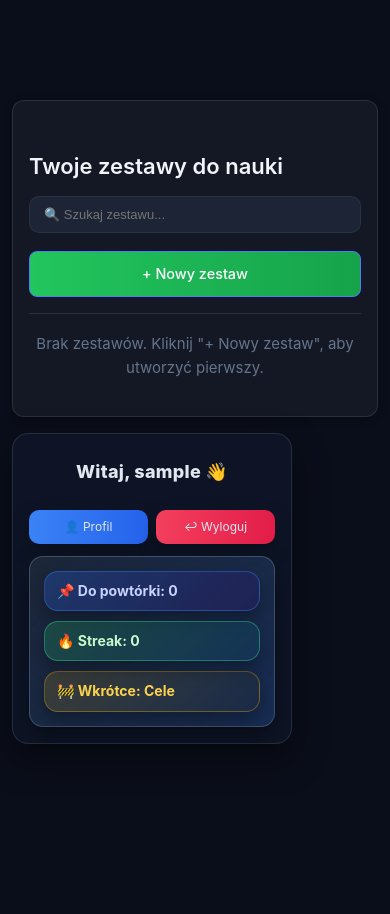
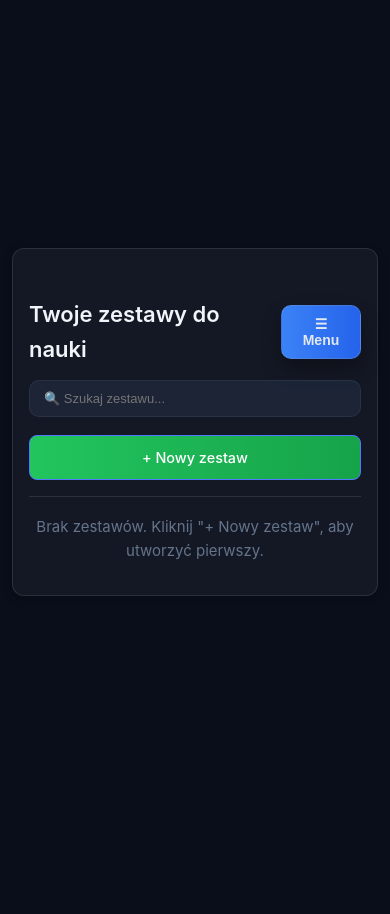
Before and after one commit to MarczewskiMikolaj/Madra-Nauka, a Flask app: page /dashboard in a window 390 px wide. After the commit the page ends 596 px from the top, so only its background shows below. Run offline with Flask 3, Linux system fonts and the light colour scheme; the visitor is signed in with stand-in values (Sample User, id 1).

Commit message:
mobile adjustments

```diff
--- a/templates/dashboard.html
+++ b/templates/dashboard.html
@@ -197,6 +197,48 @@
                 padding: 8px 0;
                 font-size: 11px;
             }
+            .page-shell { gap: 12px; }
+            .mobile-menu-toggle { display: inline-flex; }
+            .sidebar-backdrop {
+                display: block;
+                position: fixed;
+                inset: 0;
+                background: rgba(0,0,0,0.6);
+                backdrop-filter: blur(5px);
+                opacity: 0;
+                pointer-events: none;
+                transition: opacity .2s ease;
+                z-index: 18;
+            }
+            .sidebar-backdrop.show { opacity: 1; pointer-events: auto; }
+            .sidebar {
+                position: fixed;
+                top: 0;
+                right: 0;
+                left: auto;
+                bottom: 0;
+                width: min(380px, 92vw);
+                max-height: none;
+                height: 100vh;
+                overflow: auto;
+                transform: translateX(100%);
+                opacity: 0;
+                pointer-events: none;
+                transition: opacity .2s ease, transform .2s ease;
+                z-index: 19;
+            }
+            .sidebar.open {
+                opacity: 1;
+                pointer-events: auto;
+                transform: translateX(0);
+            }
+            .sidebar { box-shadow: 0 18px 38px rgba(0,0,0,0.5); }
+        }
+
+        @media (min-width: 769px) {
+            .mobile-menu-toggle { display: none; }
+            .sidebar { position: sticky; top: 16px; opacity: 1; pointer-events: auto; transform: none; }
+            .sidebar-backdrop { display: none; }
         }
 
         @media (max-width: 430px) {
@@ -230,6 +272,7 @@
         .main-card {
             flex: 1;
             padding-top: 24px;
+            padding-bottom: 16px;
         }
         .sidebar {
             width: 280px;
@@ -393,6 +436,56 @@
             font-size: 11px;
             padding: 3px 8px;
         }
+
+        /* Mobile override (placed after base to win cascade) */
+        @media (max-width: 768px) {
+            .mobile-menu-toggle { display: inline-flex !important; }
+            .sidebar-backdrop { display: block; }
+            .sidebar-backdrop.show { opacity: 1; pointer-events: auto; }
+            .sidebar {
+                position: fixed !important;
+                top: 10px !important;
+                right: 8px !important;
+                left: auto !important;
+                bottom: 10px !important;
+                width: min(340px, 88vw) !important;
+                height: calc(100vh - 20px) !important;
+                max-height: none !important;
+                overflow: auto;
+                transform: translateX(100%);
+                opacity: 0;
+                pointer-events: none;
+                transition: opacity .2s ease, transform .2s ease;
+                z-index: 19;
+                box-shadow: 0 18px 38px rgba(0,0,0,0.5);
+            }
+            .sidebar.open {
+                opacity: 1;
+                pointer-events: auto;
+                transform: translateX(0);
+            }
+            body.sidebar-open { overflow: hidden; }
+        }
+
+        .mobile-menu-toggle {
+            display: none;
+            align-items: center;
+            gap: 8px;
+            padding: 10px 14px;
+            border-radius: 10px;
+            border: 1px solid rgba(148,163,184,0.25);
+            background: linear-gradient(90deg, #3b82f6, #2563eb);
+            color: #e2e8f0;
+            font-weight: 700;
+            font-size: 14px;
+            cursor: pointer;
+            box-shadow: 0 10px 20px rgba(0,0,0,0.3);
+            transition: transform .15s ease, box-shadow .15s ease;
+        }
+        .mobile-menu-toggle:hover { transform: translateY(-1px); box-shadow: 0 12px 26px rgba(0,0,0,0.35); }
+        .sidebar-backdrop { display: none; }
+        .sidebar-backdrop.show { display: block; }
+        body.sidebar-open { overflow: hidden; }
     </style>
 </head>
 <body>
@@ -401,6 +494,7 @@
         <div class="bg-blob b"></div>
 
         <div class="page-shell">
+            <div class="sidebar-backdrop" id="sidebarBackdrop"></div>
             <div class="card main-card">
                 {% with messages = get_flashed_messages(with_categories=true) %}
                     {% if messages %}
@@ -414,7 +508,10 @@
 
                     <div class="section-header">
                         <div style="display: flex; flex-direction: column; gap: 12px;">
-                            <h2>Twoje zestawy do nauki</h2>
+                            <div style="display:flex; align-items:center; gap:12px; justify-content: space-between;">
+                                <h2 style="margin:0;">Twoje zestawy do nauki</h2>
+                                <button class="mobile-menu-toggle" id="sidebarToggle">☰ Menu</button>
+                            </div>
                             <input type="text" id="searchInput" placeholder="🔍 Szukaj zestawu..." style="width: 280px; padding: 10px 14px; background: rgba(30,41,59,0.8); border: 1px solid rgba(148,163,184,0.1); border-radius: 10px; color: #f1f5f9; font-size: 13px; outline: none; transition: all 0.2s ease;" onfocus="this.style.borderColor='rgba(99,102,241,0.4)'" onblur="this.style.borderColor='rgba(148,163,184,0.1)'" oninput="filterSets()">
                         </div>
                         <div class="actions" style="align-self: flex-end; margin-top: 8px;">
@@ -771,6 +868,42 @@
             }
         });
 
+            // Mobile sidebar toggle
+            const sidebar = document.querySelector('.sidebar');
+            const sidebarToggle = document.getElementById('sidebarToggle');
+            const sidebarBackdrop = document.getElementById('sidebarBackdrop');
+
+            function closeSidebarMobile() {
+                if (sidebar) sidebar.classList.remove('open');
+                if (sidebarBackdrop) sidebarBackdrop.classList.remove('show');
+                document.body.classList.remove('sidebar-open');
+            }
+
+            function openSidebarMobile() {
+                if (sidebar) sidebar.classList.add('open');
+                if (sidebarBackdrop) sidebarBackdrop.classList.add('show');
+                document.body.classList.add('sidebar-open');
+            }
+
+            if (sidebarToggle) {
+                sidebarToggle.addEventListener('click', () => {
+                    if (sidebar && sidebar.classList.contains('open')) {
+                        closeSidebarMobile();
+                    } else {
+                        openSidebarMobile();
+                    }
+                });
+            }
+            if (sidebarBackdrop) {
+                sidebarBackdrop.addEventListener('click', closeSidebarMobile);
+            }
+            window.addEventListener('keydown', (e) => {
+                if (e.key === 'Escape') closeSidebarMobile();
+            });
+            window.addEventListener('resize', () => {
+                if (window.innerWidth > 768) closeSidebarMobile();
+            });
+
         // Wyszukiwanie zestawów
         function filterSets() {
             const searchValue = document.getElementById('searchInput').value.toLowerCase();
```
